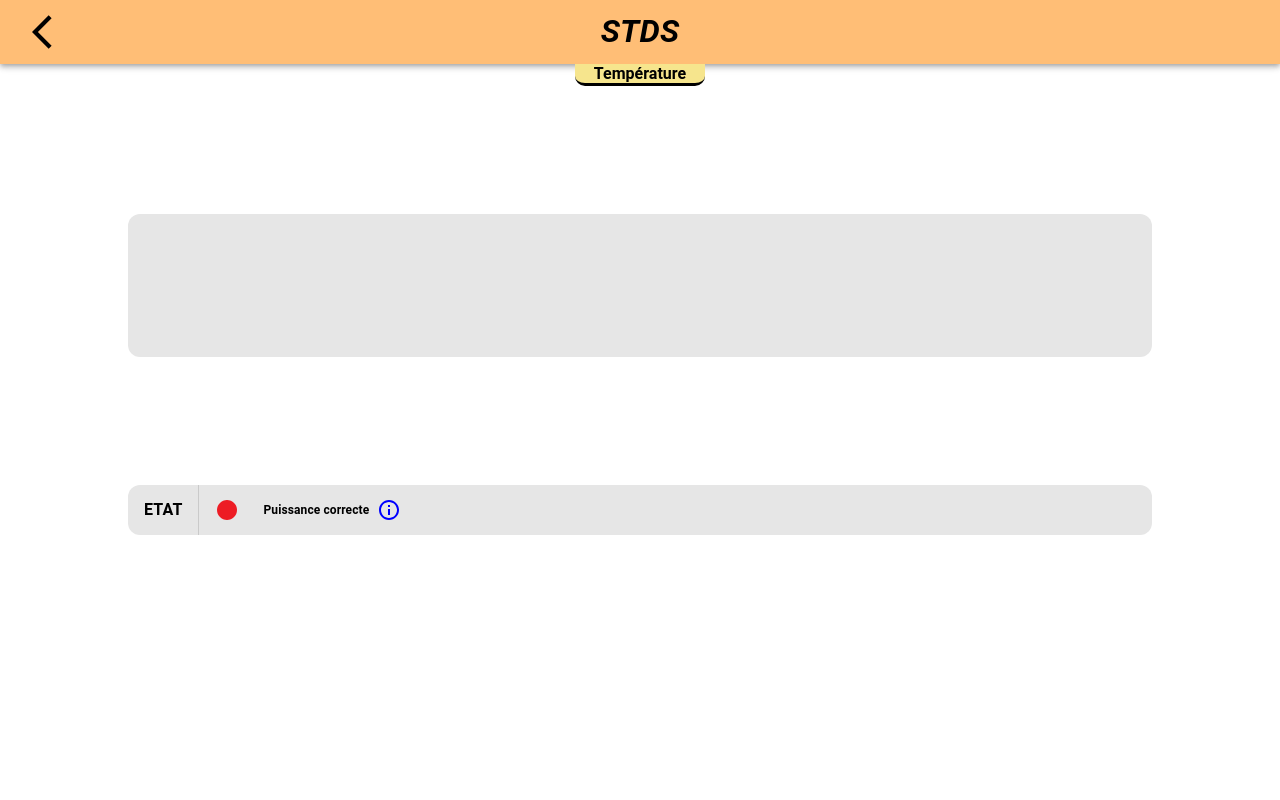
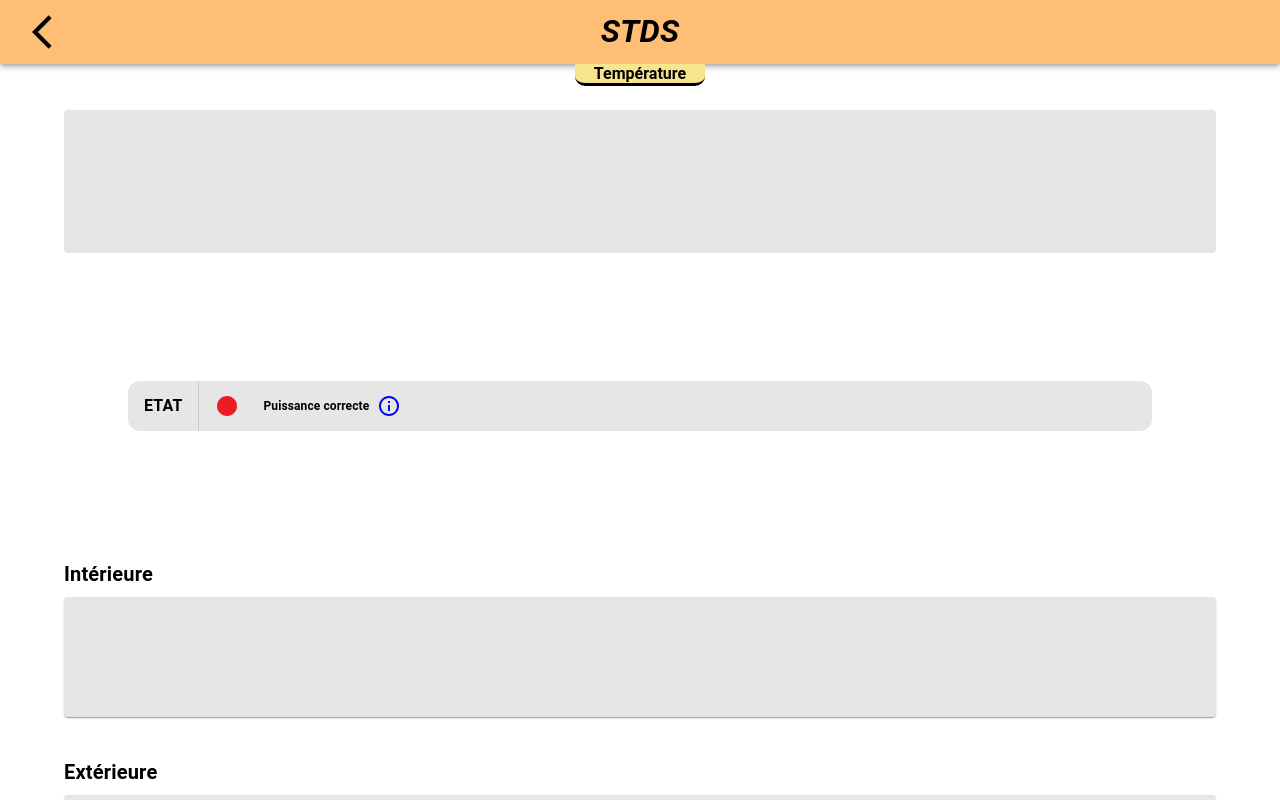
Before and after one commit to Falsimane/SAE-ALT-S3-Dev-22-23-STDS-3B-Equipe-4, a React (Create React App) app in the folder Application/stds-app/: page /temperature in a window 1280 px wide. Built offline with nearby package versions, Linux system fonts and the light colour scheme.

Commit message:
contenu temperature page & ajout CardBoxTemperature Ref. #11

```diff
--- /dev/null
+++ b/Application/stds-app/src/components/CardBoxTemperature.tsx
@@ -0,0 +1,37 @@
+import Box from "@mui/material/Box";
+import Typography from "@mui/material/Typography";
+import Card from "@mui/material/Card";
+import CardActionArea from "@mui/material/CardActionArea";
+import CardContent from "@mui/material/CardContent";
+import * as React from "react";
+
+export default function CardBoxTemperature(props: {title: string}){
+
+    return (
+        <Box sx={{ display: "flex", justifyContent: "center", marginTop: 5 }}>
+            <Box sx={{ width: "90%" }}>
+                <Typography
+                    sx={{
+                        textAlign: "left",
+                        fontWeight: "bold",
+                        fontSize: 20,
+                        marginBottom: 1
+                    }}
+                >
+                    {" "}
+                    {props.title}{" "}
+                </Typography>
+
+
+                <Card sx={{ backgroundColor: "#E6E6E6", height: 120 }}>
+                    <CardActionArea sx={{height: '100%'}}>
+                        <CardContent>
+
+                        </CardContent>
+                    </CardActionArea>
+                </Card>
+
+            </Box>
+        </Box>
+    );
+}
--- a/Application/stds-app/src/pages/Temperature.tsx
+++ b/Application/stds-app/src/pages/Temperature.tsx
@@ -6,6 +6,7 @@ import Typography from "@mui/material/Typography";
 import Divider from "@mui/material/Divider";
 import CircleIcon from "@mui/icons-material/Circle";
 import InfoOutlinedIcon from "@mui/icons-material/InfoOutlined";
+import CardBoxTemperature from "../components/CardBoxTemperature";
 
 export default function Temperature() {
     const refresh = (e: CustomEvent) => {
@@ -21,7 +22,7 @@ export default function Temperature() {
                     <IonRefresherContent></IonRefresherContent>
                 </IonRefresher>
 
-                <Box sx={{ height:"20%", width: "80%", backgroundColor:"#E6E6E6", margin:"10%", borderRadius:3}}>
+                <Box sx={{ height:"20%", width: "90%", backgroundColor:"#E6E6E6", marginLeft: "5%", marginTop: 3, borderRadius:1}}>
 
                 </Box>
 
@@ -49,6 +50,9 @@ export default function Temperature() {
 
                 </Box>
 
+                <CardBoxTemperature title={"Intérieure"}/>
+                <CardBoxTemperature title={"Extérieure"}/>
+
             </IonContent>
         </IonPage>
     );
```
